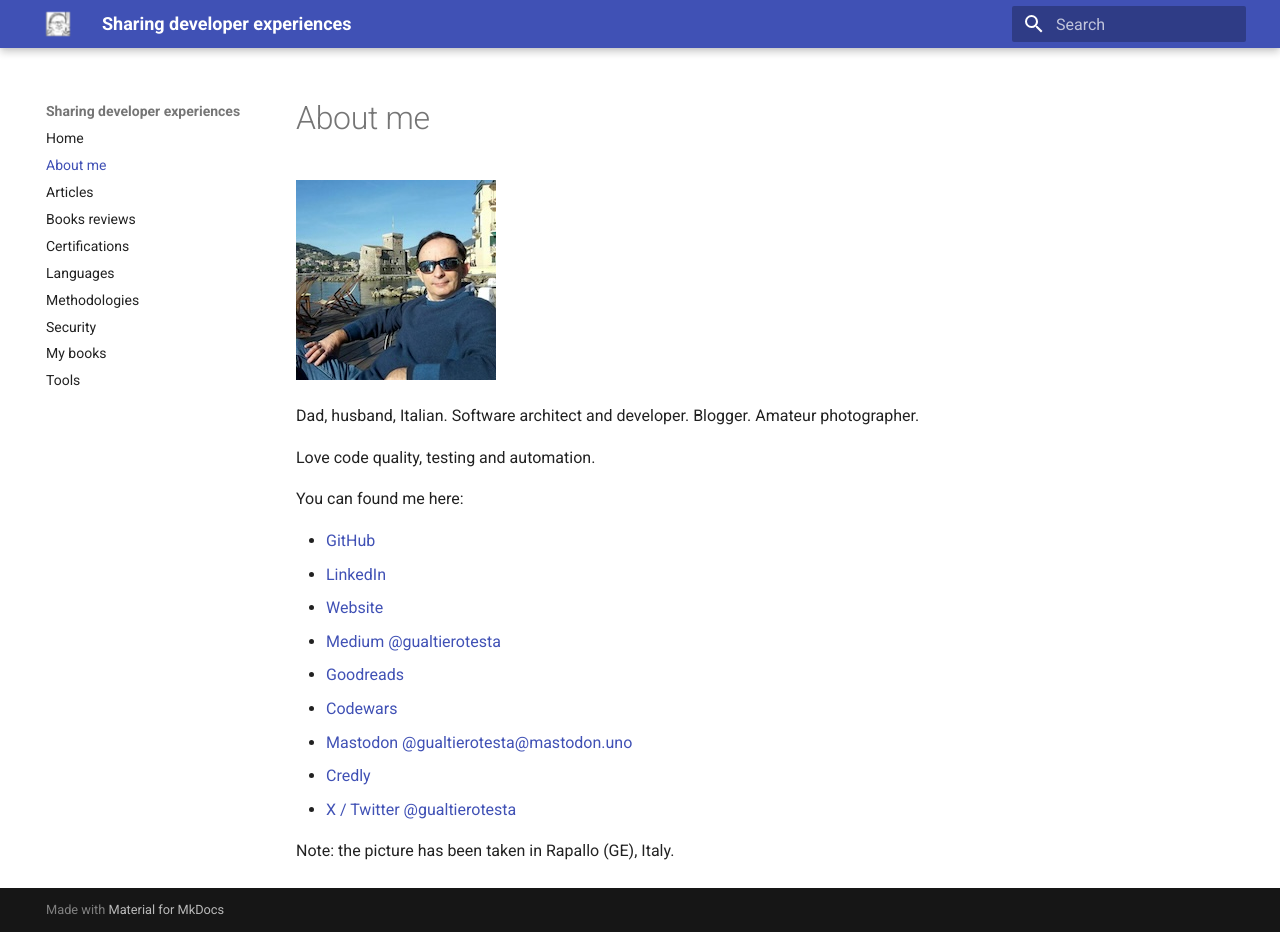
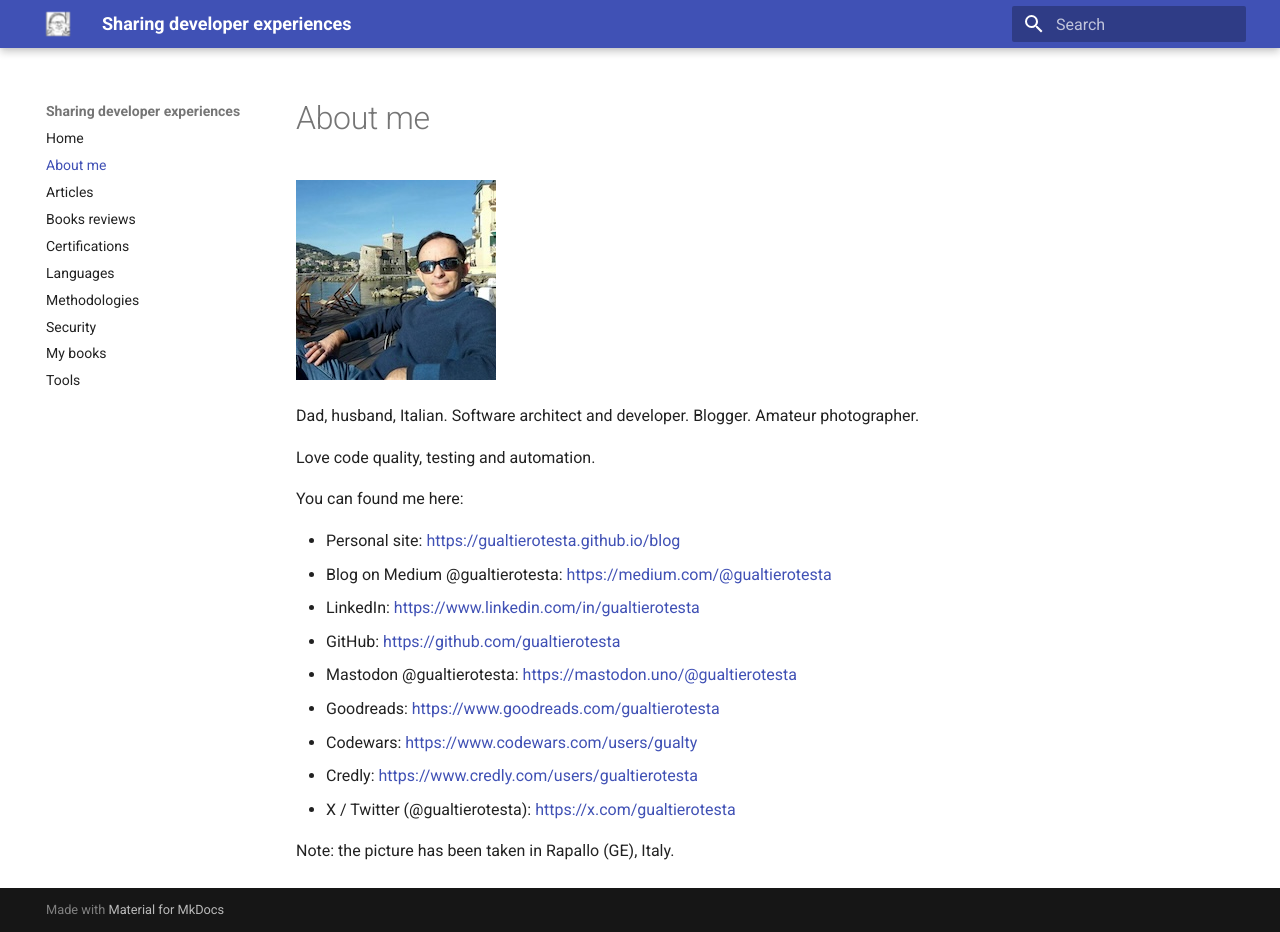
Before and after one commit to gualtierotesta/blog, an MkDocs documentation site: the page built from docs/about.md, in a window 1280 px wide and 932 px high. Built offline with MkDocs 1.6.1 and Material for MkDocs 9.7.7, drawn with Linux system fonts in a browser that asks for light colours.

Commit message:
Update about me page

```diff
--- a/docs/about.md
+++ b/docs/about.md
@@ -8,14 +8,14 @@ Love code quality, testing and automation.
 
 You can found me here:
 
-* [GitHub](https://github.com/gualtierotesta)
-* [LinkedIn](https://www.linkedin.com/in/gualtierotesta)
-* [Website](https://gualtierotesta.github.io/blog)
-* [Medium @gualtierotesta](https://medium.com/@gualtierotesta)
-* [Goodreads](https://www.goodreads.com/gualtierotesta)
-* [Codewars](https://www.codewars.com/users/gualty)
-* [Mastodon @gualtierotesta@mastodon.uno ](https://mastodon.uno/@gualtierotesta)
-* [Credly](https://www.credly.com/users/gualtierotesta)
-* [X / Twitter @gualtierotesta](https://x.com/gualtierotesta)
+* Personal site: [https://gualtierotesta.github.io/blog](https://gualtierotesta.github.io/blog)
+* Blog on Medium @gualtierotesta: [https://medium.com/@gualtierotesta](https://medium.com/@gualtierotesta)
+* LinkedIn: [https://www.linkedin.com/in/gualtierotesta](https://www.linkedin.com/in/gualtierotesta)
+* GitHub: [https://github.com/gualtierotesta](https://github.com/gualtierotesta)
+* Mastodon @gualtierotesta: [https://mastodon.uno/@gualtierotesta](https://mastodon.uno/@gualtierotesta)
+* Goodreads: [https://www.goodreads.com/gualtierotesta](https://www.goodreads.com/gualtierotesta)
+* Codewars: [https://www.codewars.com/users/gualty](https://www.codewars.com/users/gualty)[](https://www.codewars.com/users/gualty/badges/small)
+* Credly: [https://www.credly.com/users/gualtierotesta](https://www.credly.com/users/gualtierotesta)
+* X / Twitter (@gualtierotesta): [https://x.com/gualtierotesta](https://x.com/gualtierotesta)
 
 Note: the picture has been taken in Rapallo (GE), Italy.
```
